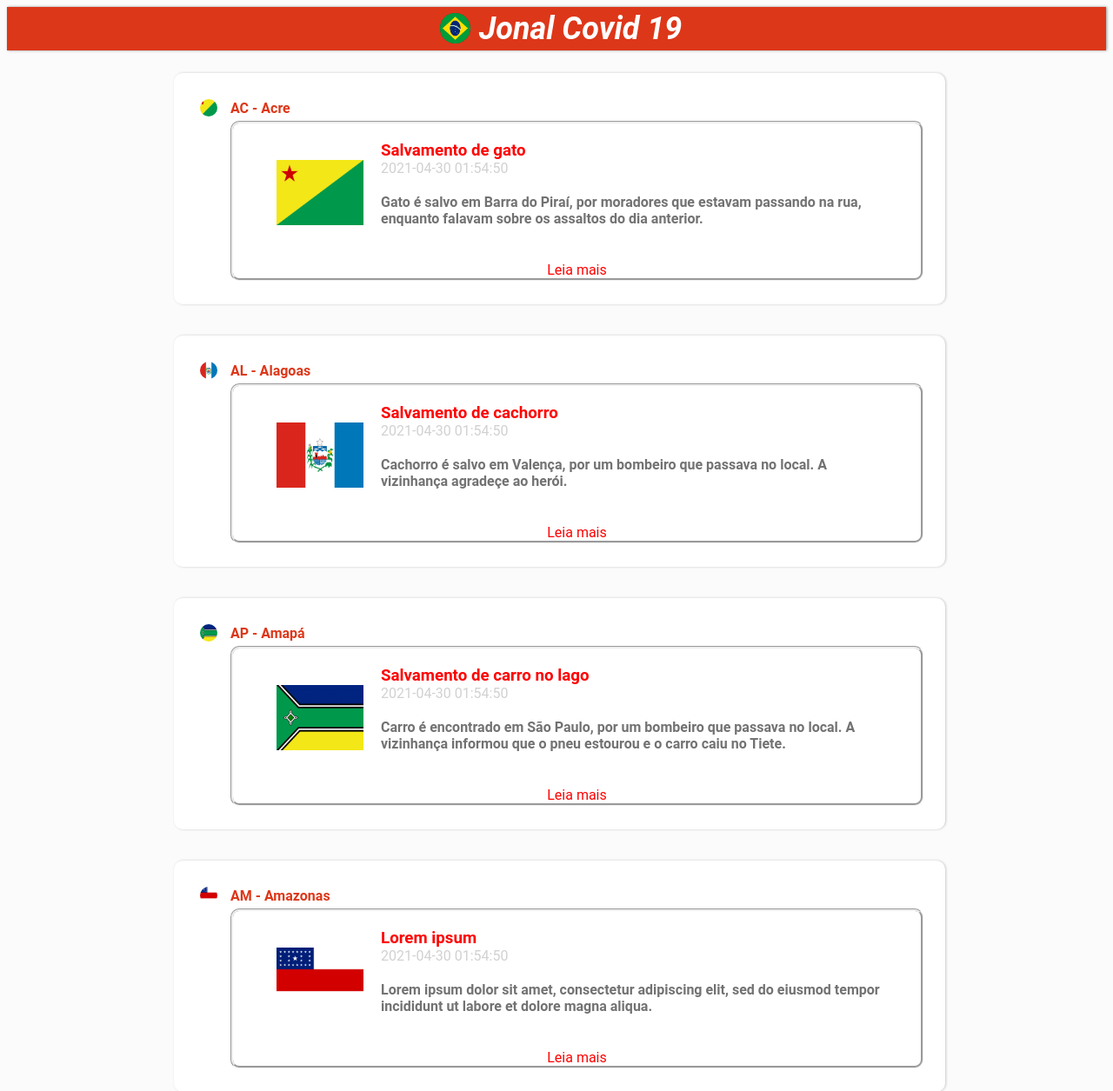
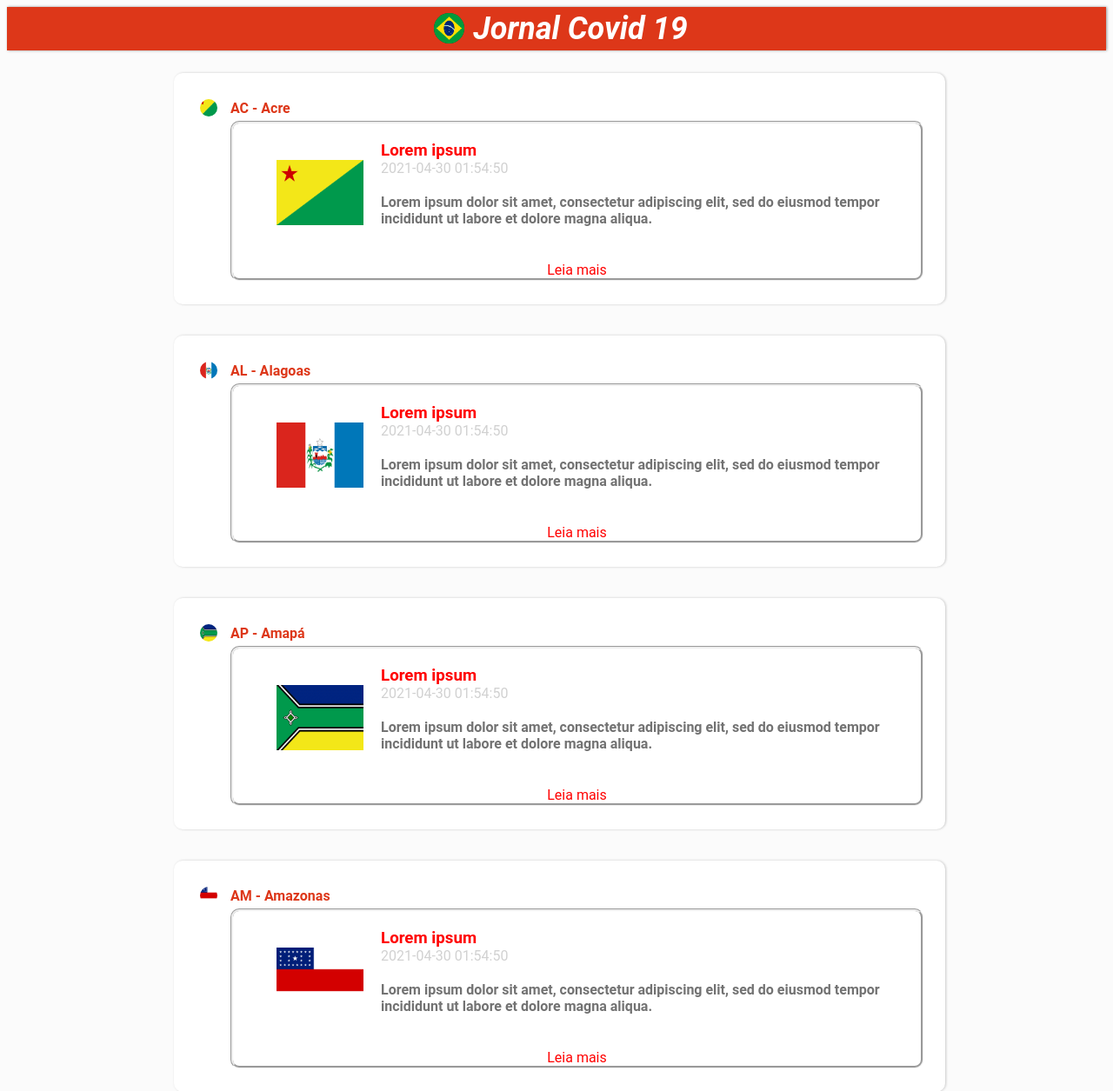
Before and after one commit to GeeksMed/TrabalhoP1, a Flask app: page / in a window 1280 px wide. Shown: the top 1255 px of the page at 87% size. Run offline with Flask 2, Linux system fonts and the light colour scheme.

Commit message:
Commit Final - modificacoes controller

```diff
--- a/application/controller/home_controller.py
+++ b/application/controller/home_controller.py
@@ -34,33 +34,15 @@ estado_lista.append(Estado('Sergipe', 'SE', '/img/bsergipe.png')) #25
 estado_lista.append(Estado('Tocantins', 'TO', '/img/btocantins.png')) #26
 
 noticia_lista = []
-noticia_lista.append(Noticia("Salvamento de gato",
-    estado_lista[18].get_imagem(),
-    "Gato é salvo em Barra do Piraí, por moradores que estavam passando na rua, enquanto falavam sobre os assaltos do dia anterior.",
-    "Lorem ipsum dolor sit amet, consectetur adipiscing elit, sed do eiusmod tempor incididunt ut labore et dolore magna aliqua. Nisl nisi scelerisque eu ultrices vitae auctor. Leo duis ut diam quam nulla porttitor massa id. Consectetur lorem donec massa sapien faucibus et molestie ac. Laoreet id donec ultrices tincidunt arcu non. Cras tincidunt lobortis feugiat vivamus at augue. Non curabitur gravida arcu ac tortor dignissim convallis aenean et. Fringilla est ullamcorper eget nulla facilisi. Venenatis lectus magna fringilla urna porttitor rhoncus. Nec ullamcorper sit amet risus. Malesuada fames ac turpis egestas sed tempus urna et pharetra. Nunc mattis enim ut tellus elementum sagittis vitae. Turpis massa tincidunt dui ut ornare lectus. Sapien faucibus et molestie ac feugiat sed."))
-noticia_lista.append(Noticia("Salvamento de cachorro",
-    estado_lista[18].get_imagem(),
-    "Cachorro é salvo em Valença, por um bombeiro que passava no local. A vizinhança agradeçe ao herói.",
-    "Lorem ipsum dolor sit amet, consectetur adipiscing elit, sed do eiusmod tempor incididunt ut labore et dolore magna aliqua. Nisl nisi scelerisque eu ultrices vitae auctor. Leo duis ut diam quam nulla porttitor massa id. Consectetur lorem donec massa sapien faucibus et molestie ac. Laoreet id donec ultrices tincidunt arcu non. Cras tincidunt lobortis feugiat vivamus at augue. Non curabitur gravida arcu ac tortor dignissim convallis aenean et. Fringilla est ullamcorper eget nulla facilisi. Venenatis lectus magna fringilla urna porttitor rhoncus. Nec ullamcorper sit amet risus. Malesuada fames ac turpis egestas sed tempus urna et pharetra. Nunc mattis enim ut tellus elementum sagittis vitae. Turpis massa tincidunt dui ut ornare lectus. Sapien faucibus et molestie ac feugiat sed."))
-noticia_lista.append(Noticia("Salvamento de carro no lago",
-    estado_lista[24].get_imagem(),
-    "Carro é encontrado em São Paulo, por um bombeiro que passava no local. A vizinhança informou que o pneu estourou e o carro caiu no Tiete.",
-    "Lorem ipsum dolor sit amet, consectetur adipiscing elit, sed do eiusmod tempor incididunt ut labore et dolore magna aliqua. Nisl nisi scelerisque eu ultrices vitae auctor. Leo duis ut diam quam nulla porttitor massa id. Consectetur lorem donec massa sapien faucibus et molestie ac. Laoreet id donec ultrices tincidunt arcu non. Cras tincidunt lobortis feugiat vivamus at augue. Non curabitur gravida arcu ac tortor dignissim convallis aenean et. Fringilla est ullamcorper eget nulla facilisi. Venenatis lectus magna fringilla urna porttitor rhoncus. Nec ullamcorper sit amet risus. Malesuada fames ac turpis egestas sed tempus urna et pharetra. Nunc mattis enim ut tellus elementum sagittis vitae. Turpis massa tincidunt dui ut ornare lectus. Sapien faucibus et molestie ac feugiat sed."))
 for i in range(0, 27):
-    noticia_lista.append(Noticia("Lorem ipsum",
+    noticia_lista.append(Noticia(i,
+    "Lorem ipsum ",
     estado_lista[i].get_imagem(),
     "Lorem ipsum dolor sit amet, consectetur adipiscing elit, sed do eiusmod tempor incididunt ut labore et dolore magna aliqua.",
     "Lorem ipsum dolor sit amet, consectetur adipiscing elit, sed do eiusmod tempor incididunt ut labore et dolore magna aliqua. Nisl nisi scelerisque eu ultrices vitae auctor. Leo duis ut diam quam nulla porttitor massa id. Consectetur lorem donec massa sapien faucibus et molestie ac. Laoreet id donec ultrices tincidunt arcu non. Cras tincidunt lobortis feugiat vivamus at augue. Non curabitur gravida arcu ac tortor dignissim convallis aenean et. Fringilla est ullamcorper eget nulla facilisi. Venenatis lectus magna fringilla urna porttitor rhoncus. Nec ullamcorper sit amet risus. Malesuada fames ac turpis egestas sed tempus urna et pharetra. Nunc mattis enim ut tellus elementum sagittis vitae. Turpis massa tincidunt dui ut ornare lectus. Sapien faucibus et molestie ac feugiat sed."))
 
-for i in range(3, len(noticia_lista)):
-    for j in noticia_lista[i-3:i-2]:
-        estado_lista[i-3].adiciona_noticia_lista(j)
-
-for i in noticia_lista[0:2]:
-    estado_lista[18].adiciona_noticia_lista(i)
-
-for i in noticia_lista[2:3]:
-    estado_lista[24].adiciona_noticia_lista(i)
+for index in range(0, len(noticia_lista)):
+    estado_lista[index].adiciona_noticia_lista(noticia_lista[index])
 
 estadoDAO = EstadoDAO(estado_lista)
 
@@ -75,9 +57,9 @@ def estado(sigla):
             return render_template("estado.html", estado = estado)
     return render_template("index.html", estado_list = estado_lista)
 
-@app.route('/<titulo>')
-def noticia(titulo):
+@app.route('/noticias/<id>')
+def noticia(id):
     for noticia in noticia_lista:
-        if noticia.get_titulo() == titulo:
+        if noticia.get_id() == int(id):
             return render_template("noticia.html", noticia = noticia)
     return render_template("index.html", estado_list = estado_lista)
--- a/application/model/entity/noticia.py
+++ b/application/model/entity/noticia.py
@@ -1,6 +1,7 @@
 from datetime import datetime
 
 class Noticia():
+    __id: int
     __titulo: str
     __imagem: str
     __descricao: str
@@ -9,7 +10,8 @@ class Noticia():
     __qt_curtidas: int
     __data_publicacao: str
 
-    def __init__(self, titulo: str, imagem: str, resumo: str, descricao: str, qt_visualizacao=0, qt_curtidas=0, data_publicacao=str(datetime.now())[0:19]):
+    def __init__(self, id: int, titulo: str, imagem: str, resumo: str, descricao: str, qt_visualizacao=0, qt_curtidas=0, data_publicacao=str(datetime.now())[0:19]):
+        self.__id = id
         self.__titulo = titulo
         self.__imagem = imagem
         self.__descricao = descricao
@@ -17,6 +19,9 @@ class Noticia():
         self.__qt_visualizacao = qt_visualizacao
         self.__qt_curtidas = qt_curtidas
         self.__data_publicacao = data_publicacao
+
+    def get_id(self):
+        return self.__id
 
     def get_titulo(self):
         return self.__titulo
@@ -39,6 +44,9 @@ class Noticia():
     def get_data_publicacao(self):
         return self.__data_publicacao
 
+    def set_id(self, id: int):
+        self.__id = id
+
     def set_titulo(self, titulo: str):
         self.__titulo = titulo
 
--- a/application/view/templates/base.html
+++ b/application/view/templates/base.html
@@ -7,7 +7,7 @@
 </head>
 <body>
     <header>
-        <h1><a href="{{ url_for('index')}}"><img class=imgBandeiraBrasil src="{{url_for('static', filename='/img/bbrasil.png')}}" alt="Brasil"><span class=tituloBase>Jonal Covid 19</span></a></h1>
+        <h1><a href="{{ url_for('index')}}"><img class=imgBandeiraBrasil src="{{url_for('static', filename='/img/bbrasil.png')}}" alt="Brasil"><span class=tituloBase>Jornal Covid 19</span></a></h1>
     </header>
 	{% block content %}
 	{% endblock %}
--- a/application/view/templates/estado.html
+++ b/application/view/templates/estado.html
@@ -1,6 +1,6 @@
 {% extends 'base.html'%}
 {% block title %}
-	Jonal Covid 19
+Jornal Covid 19
 {% endblock %}
 
 {% block content %}
@@ -17,7 +17,7 @@
                 <ul>
                     {% for noticia in estado.get_noticia_lista() %}
                         <li class=noticiaLinkLi>
-                            <a href="{{ url_for('noticia', titulo=noticia.get_titulo())}}">
+                            <a href="{{ url_for('noticia', id=noticia.get_id())}}">
                                 <div class=noticiaLink>
                                     <img class="imgNoticia" src="{{url_for('static', filename=estado.get_imagem())}}">
                                     <div>
--- a/application/view/templates/index.html
+++ b/application/view/templates/index.html
@@ -1,6 +1,6 @@
 {% extends 'base.html'%}
 {% block title %}
-	Jonal Covid 19
+Jornal Covid 19
 {% endblock %}
 
 {% block content %}
@@ -18,9 +18,9 @@
                     <ul>
                         {% for noticia in estado.get_noticia_lista() %}
                             <li class=noticiaLinkLi>
-								<a href="{{ url_for('noticia', titulo=noticia.get_titulo())}}">
+								<a href="{{ url_for('noticia', id=noticia.get_id())}}">
                                 	<div class=noticiaLink>
-										<img class="imgNoticia" src="{{url_for('static', filename=estado.get_imagem())}}">
+										<img class="imgNoticia" src="{{url_for('static', filename=noticia.get_imagem())}}">
 										<div>
 											<h3>{{noticia.get_titulo()}}</h3>
 											<span>{{noticia.get_data_publicacao()}}</span>
--- a/application/view/templates/noticia.html
+++ b/application/view/templates/noticia.html
@@ -1,6 +1,6 @@
 {% extends 'base.html'%}
 {% block title %}
-Jonal Covid 19
+Jornal Covid 19
 {% endblock %}
 
 {% block content %}
```
